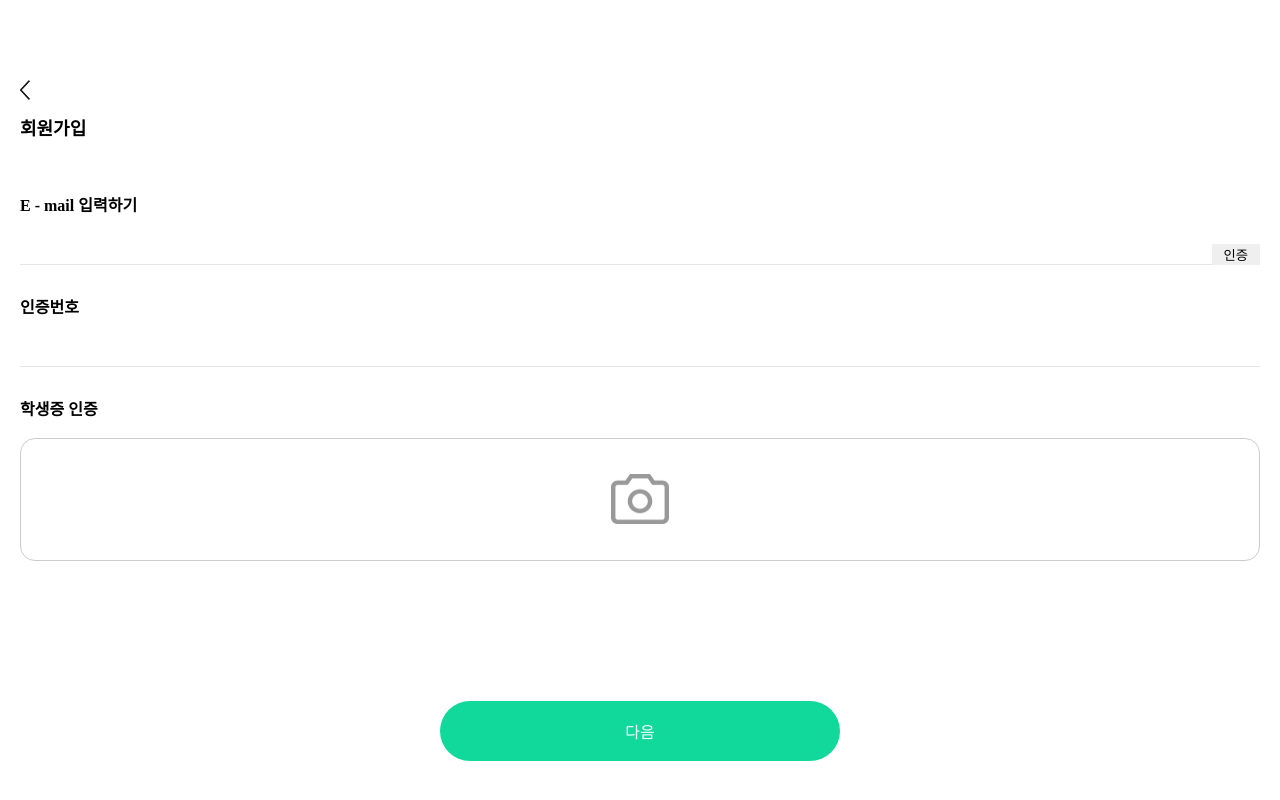
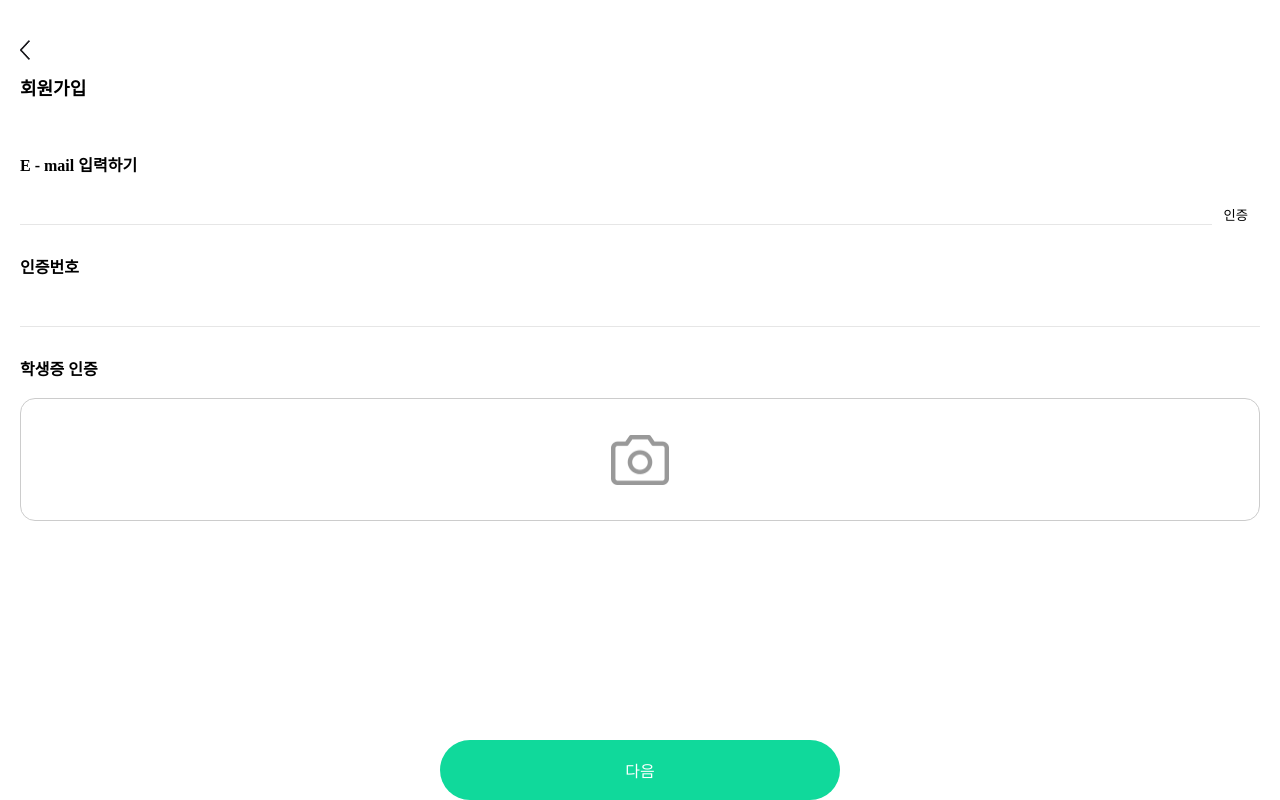
Before and after one commit to ATTI-UMC/ATTI-frontend, a React (Vite) app: page /signup in a window 1280 px wide. Built offline with nearby package versions, Linux system fonts and the light colour scheme.

Commit message:
style: 컴포넌트 폴더 구조 변경

```diff
--- a/src/components/LoginFooter.jsx
+++ b/src/components/login/LoginFooter.jsx
@@ -1,8 +1,8 @@
 import React from "react";
 import styled from "styled-components";
-import logoNaver from "../assets/images/logoNaver.png";
-import logoKakao from "../assets/images/logoKakao.png";
-import logoGoogle from "../assets/images/logoGoogle.png";
+import logoNaver from "../../assets/images/logoNaver.png";
+import logoKakao from "../../assets/images/logoKakao.png";
+import logoGoogle from "../../assets/images/logoGoogle.png"
 import { Link } from "react-router-dom";
 
 const FooterContainer = styled.div`
--- a/src/components/LoginHeader.jsx
+++ b/src/components/login/LoginHeader.jsx
@@ -1,6 +1,6 @@
 import React from 'react'
 import styled from 'styled-components'
-import logoAtti from '../assets/images/logoAtti.png'
+import logoAtti from '../../assets/images/logoAtti.png'
 
 const HeaderContainer = styled.div`
   display: flex;
--- a/src/components/signupComponents/Button.jsx
+++ b/src/components/signup/Button.jsx
@@ -6,7 +6,7 @@ const Btn = styled.button`
   max-width: 400px;
   height: 60px;
   padding: 15px;
-  margin-top: 120px;
+  margin-top: auto;
   background-color: ${({ theme }) => theme.colors.main[500]};
   border: none;
   border-radius: 50px;
--- a/src/components/signupComponents/InputField.jsx
+++ b/src/components/signup/InputField.jsx
@@ -29,9 +29,9 @@ const Input = styled.input`
 const VerifyButton = styled.button`
   width: 50px;
   border: none;
-  background-color: #fff
+  background-color: white;
   cursor: pointer;
-`;
+  `;
 
 const InputField = ({ label, type, placeholder, withButton }) => (
   <InputWrapper>
--- a/src/components/signupComponents/SignUpHeader.jsx
+++ b/src/components/signup/SignUpHeader.jsx
@@ -12,7 +12,6 @@ const HeaderWrapper = styled.div`
 `
 
 const BackBtn = styled.button`
-  position absolute;
   width: 10px;
   height: 20px;
   margin: 20px;
--- a/src/pages/Login.jsx
+++ b/src/pages/Login.jsx
@@ -1,8 +1,8 @@
 import React from 'react'
 import styled from 'styled-components'
-import LoginHeader from '../components/LoginHeader'
-import LoginForm from '../components/LoginForm';
-import LoginFooter from '../components/LoginFooter';
+import LoginHeader from '../components/login/LoginHeader'
+import LoginForm from '../components/login/LoginForm';
+import LoginFooter from '../components/login/LoginFooter';
 
 const LoginContainer = styled.div`
   display: flex;
--- a/src/pages/signup/Authentication.jsx
+++ b/src/pages/signup/Authentication.jsx
@@ -1,7 +1,7 @@
 import React from "react";
-import InputField from "../../components/signupComponents/InputField";
-import Button from "../../components/signupComponents/Button";
-import ImageUpload from "../../components/signupComponents/ImageUpload";
+import InputField from "../../components/signup/InputField";
+import Button from "../../components/signup/Button";
+import ImageUpload from "../../components/signup/ImageUpload";
 
 const Authentication = () => {
   return (
--- a/src/pages/signup/PasswordSetup.jsx
+++ b/src/pages/signup/PasswordSetup.jsx
@@ -1,6 +1,6 @@
 import React from "react";
-import InputField from "../../components/signupComponents/InputField";
-import Button from "../../components/signupComponents/Button";
+import InputField from "../../components/signup/InputField";
+import Button from "../../components/signup/Button";
 
 const PasswordSetup = () => {
   return (
--- a/src/pages/signup/SignUp.jsx
+++ b/src/pages/signup/SignUp.jsx
@@ -1,7 +1,7 @@
 import React from "react";
 import { Outlet } from "react-router-dom";
 import styled from "styled-components";
-import SignUpHeader from "../../components/signupComponents/SignUpHeader";
+import SignUpHeader from "../../components/signup/SignUpHeader";
 
 const SignUpContainer = styled.div`
   display: flex;
```
Also changed, not shown: src/components/login/LoginForm.jsx (renamed from src/components/LoginForm.jsx), src/components/signup/ImageUpload.jsx (renamed from src/components/signupComponents/ImageUpload.jsx).
